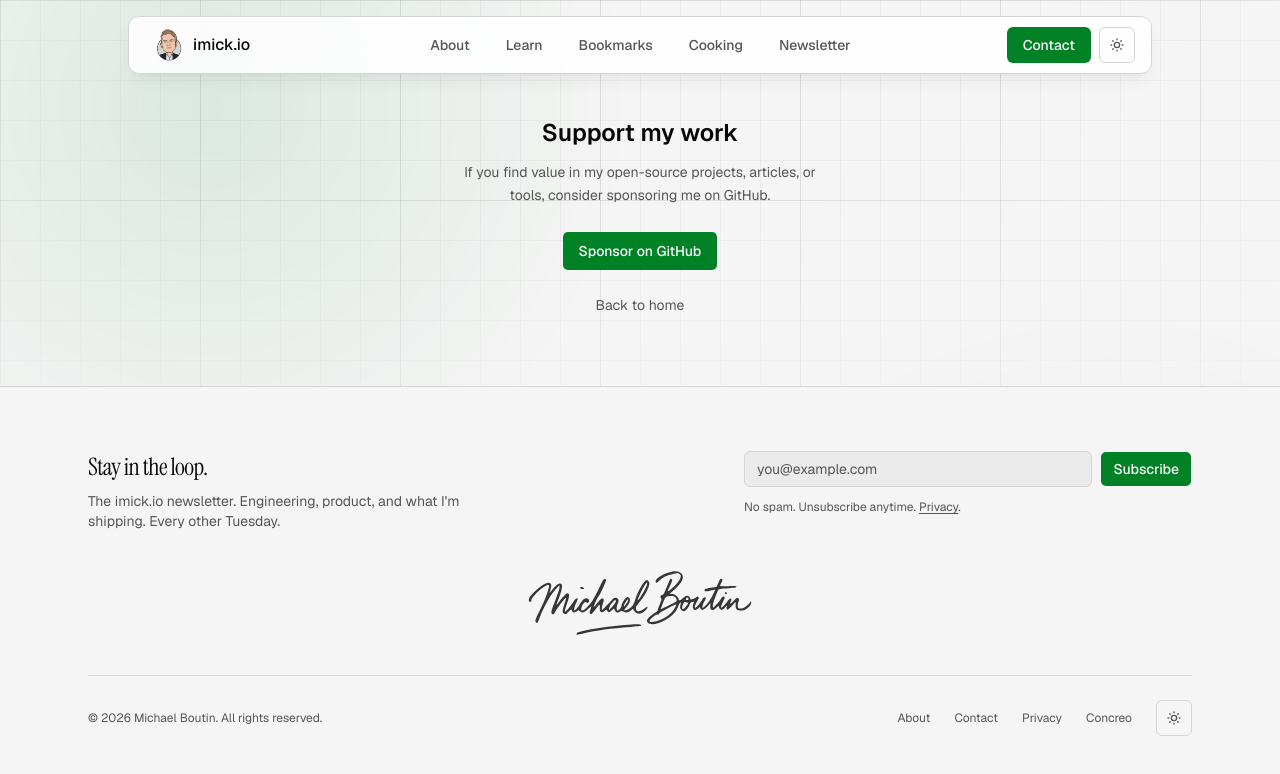
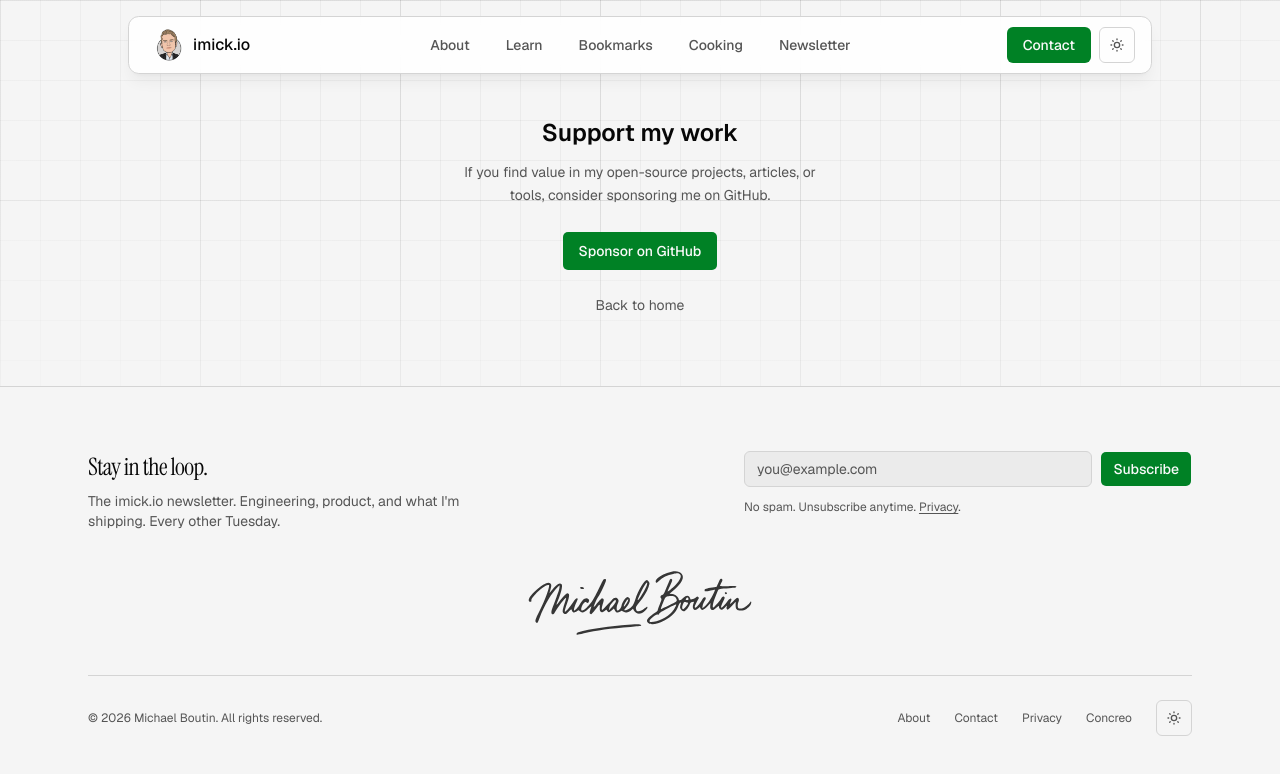
Before and after one commit to imick-io/imick, a Next.js app: page /sponsor in a window 1280 px wide. Shown: the top 774 px of the page. Built offline with nearby package versions, Linux system fonts and the light colour scheme; some icons are missing.

Commit message:
Remove unnecessary backdrop layer from SiteBackdrop component and add new signature SVG file

```diff
--- a/components/site-backdrop.tsx
+++ b/components/site-backdrop.tsx
@@ -2,7 +2,6 @@ export function SiteBackdrop() {
   return (
     <div aria-hidden className="site-backdrop">
       <div className="site-backdrop-layer site-backdrop-grid" />
-      <div className="site-backdrop-layer site-backdrop-aurora" />
     </div>
   )
 }
```
Also changed, not shown: registry/signature.svg (added).
